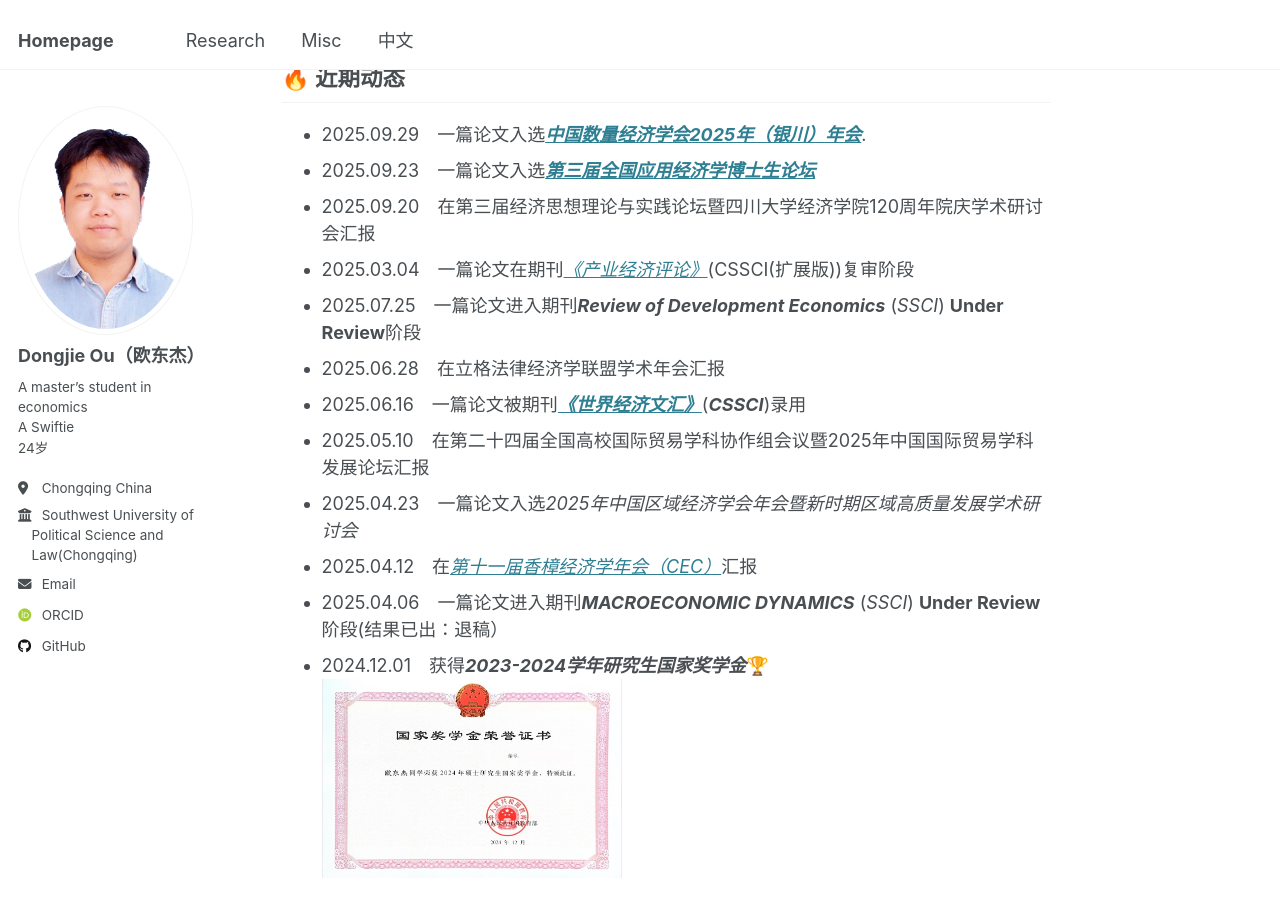
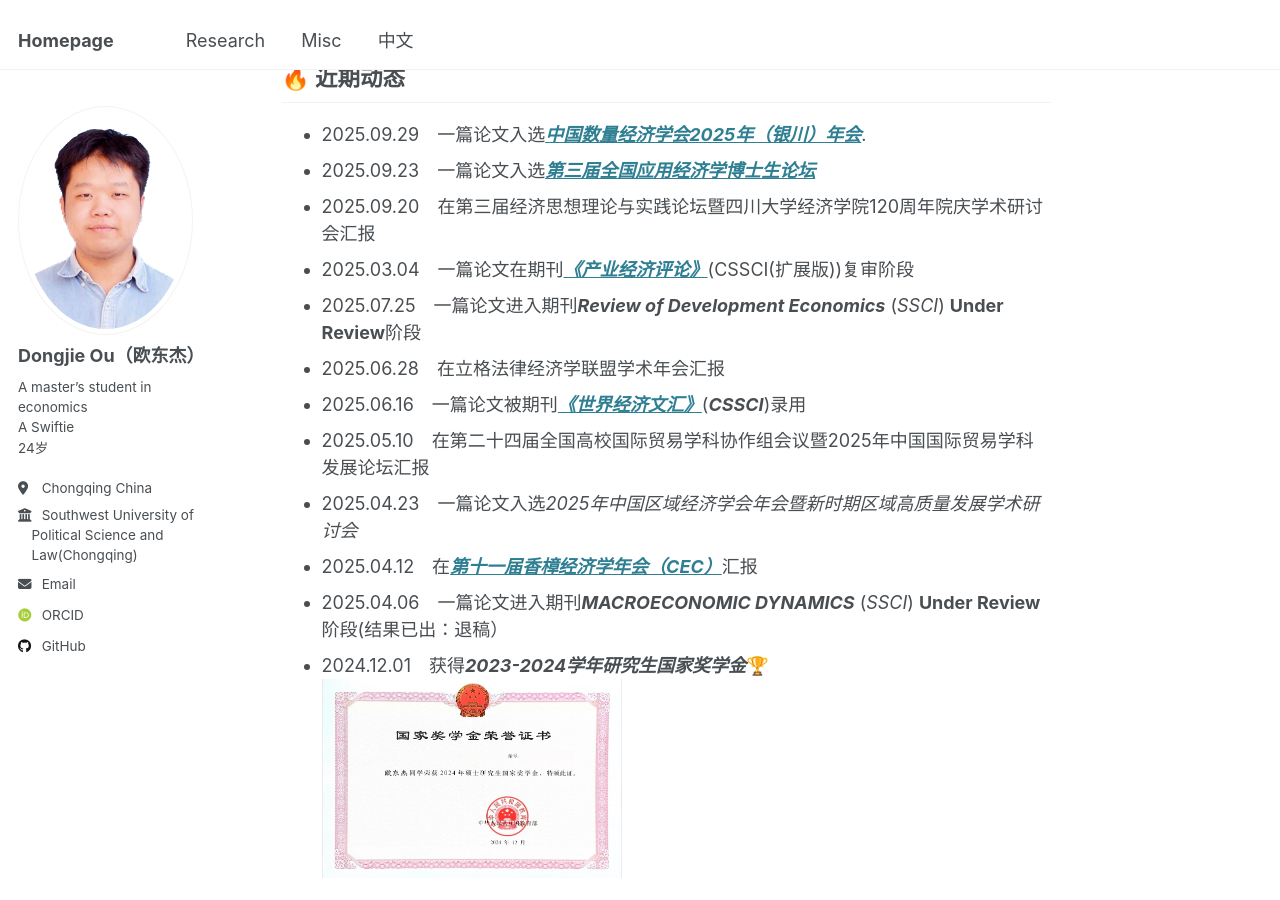
Before and after one commit to oudongjie2001/oudongjie2001.github.io, a Jekyll site: the page built from _pages/dongjieou_cn.md, in a window 1280 px wide and 900 px high, scrolled down 410 px. Built offline with Jekyll 4.4.1, drawn with Linux system fonts in a browser that asks for light colours; some web fonts are replaced.

```diff
--- a/_pages/dongjieou_cn.md
+++ b/_pages/dongjieou_cn.md
@@ -16,13 +16,13 @@ redirect_from:
 - 2025.09.29&emsp;一篇论文入选[***中国数量经济学会2025年（银川）年会***](https://mp.weixin.qq.com/s/yVCwO5t8oTkO5bTD64NLXg).
 - 2025.09.23&emsp;一篇论文入选[***第三届全国应用经济学博士生论坛***](https://conf.xmu.edu.cn/AppEconPhD/)
 - 2025.09.20&emsp;在第三届经济思想理论与实践论坛暨四川大学经济学院120周年院庆学术研讨会汇报
-- 2025.03.04&emsp;一篇论文在期刊[*《产业经济评论》*](https://xdch.cbpt.cnki.net/WKG/WebPublication/index.aspx?mid=xdch)(CSSCI(扩展版))复审阶段
+- 2025.03.04&emsp;一篇论文在期刊[***《产业经济评论》***](https://xdch.cbpt.cnki.net/WKG/WebPublication/index.aspx?mid=xdch)(CSSCI(扩展版))复审阶段
 - 2025.07.25&emsp;一篇论文进入期刊***Review of Development Economics*** (*SSCI*) **Under Review**阶段
 - 2025.06.28&emsp;在立格法律经济学联盟学术年会汇报
 - 2025.06.16&emsp;一篇论文被期刊[***《世界经济文汇》***](http://sjjjwh.magtech.com.cn/CN/0488-6364/home.shtml)(**_CSSCI_**)录用
 - 2025.05.10&emsp;在第二十四届全国高校国际贸易学科协作组会议暨2025年中国国际贸易学科发展论坛汇报
 - 2025.04.23&emsp;一篇论文入选*2025年中国区域经济学会年会暨新时期区域高质量发展学术研讨会*
-- 2025.04.12&emsp;在[*第十一届香樟经济学年会（CEC）*](https://mp.weixin.qq.com/s/j_BLWAedV5WkCToqnIyCRQ)汇报
+- 2025.04.12&emsp;在[***第十一届香樟经济学年会（CEC）***](https://mp.weixin.qq.com/s/j_BLWAedV5WkCToqnIyCRQ)汇报
 - 2025.04.06&emsp;一篇论文进入期刊***MACROECONOMIC DYNAMICS*** (*SSCI*) **Under Review**阶段(结果已出：退稿）
 - 2024.12.01&emsp;获得***2023-2024学年研究生国家奖学金***🏆<br>
     <img src='/images/National Scholarship.png' style='width: 300px; height: auto;'>
```
